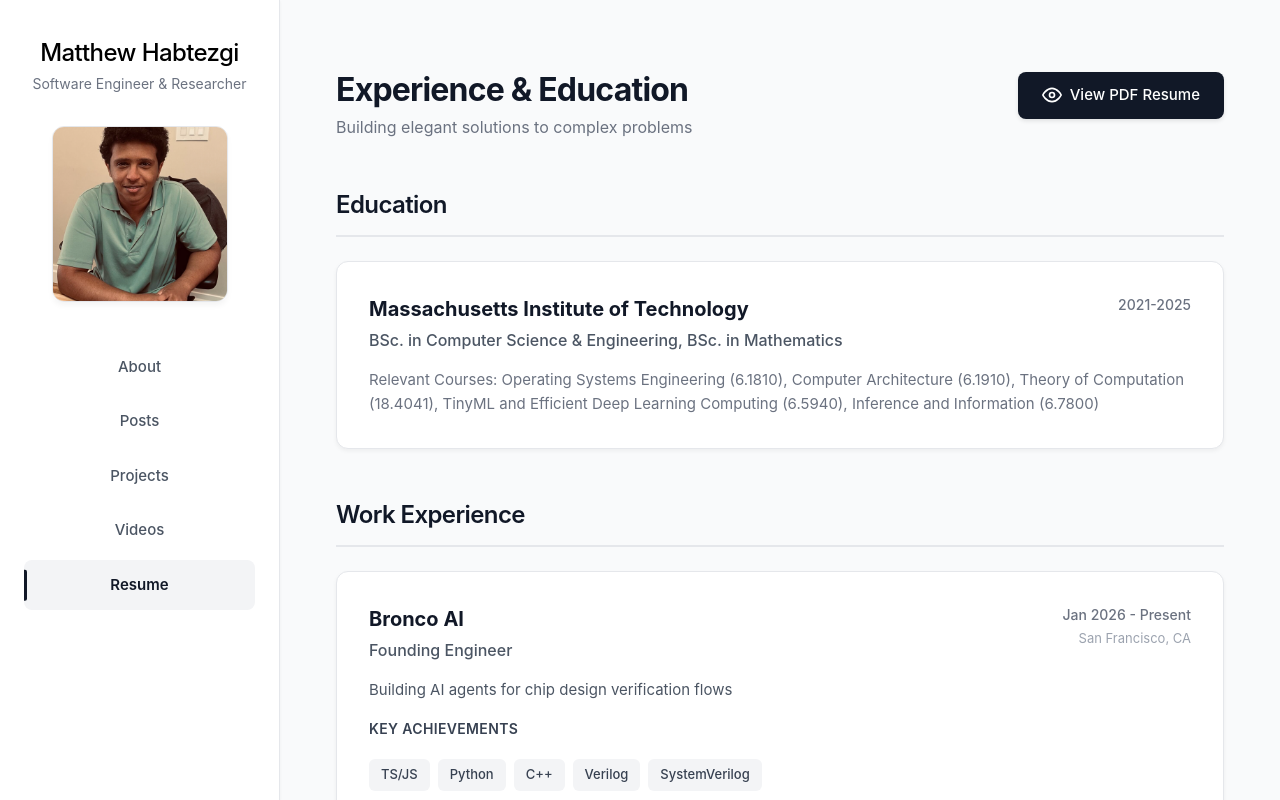
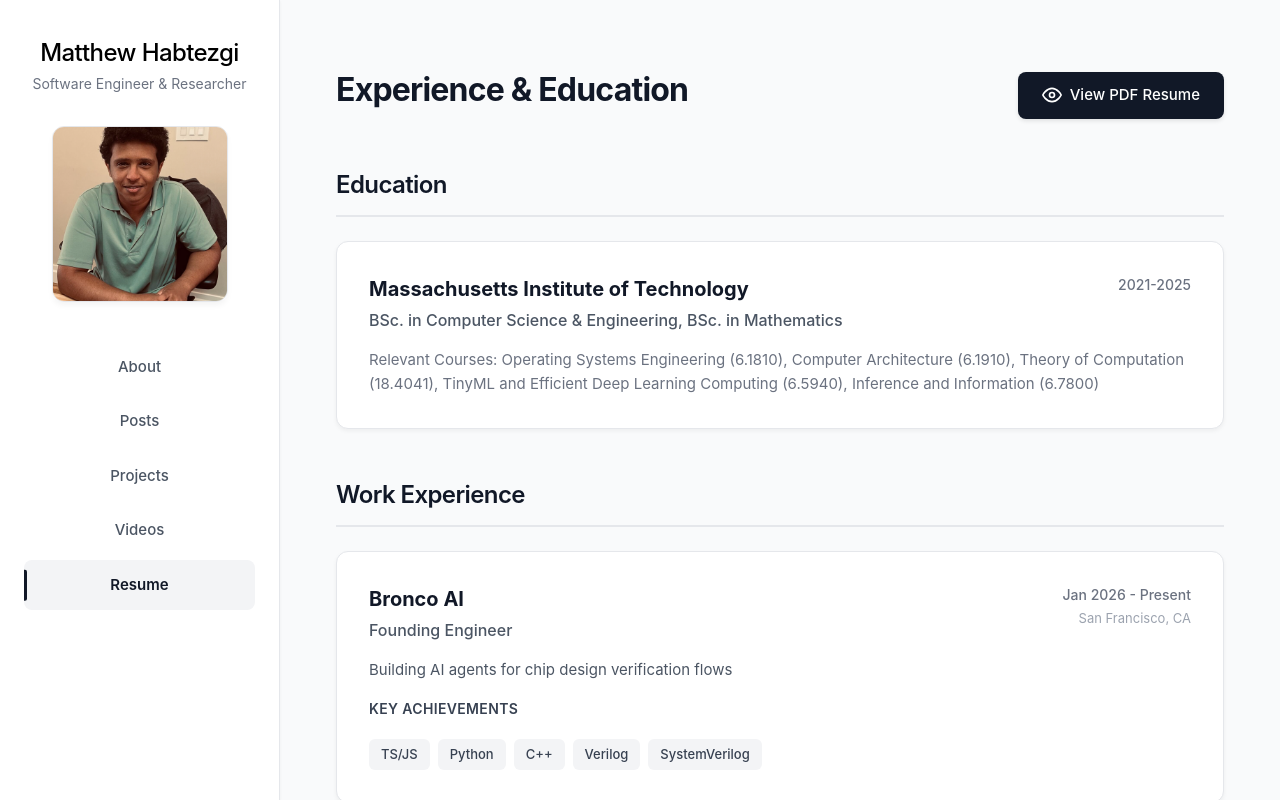
Before and after one commit to mhbtz1/personal-website, a React (Vite) app: page /resume in a window 1280 px wide. Built offline with nearby package versions, Linux system fonts and the light colour scheme.

Commit message:
description nit

```diff
--- a/src/components/Resume.tsx
+++ b/src/components/Resume.tsx
@@ -134,7 +134,6 @@ function Resume() {
       <div className="resume-header">
         <div>
           <h1 className="resume-title">Experience & Education</h1>
-          <p className="resume-subtitle">Building elegant solutions to complex problems</p>
         </div>
         <button className="download-pdf-button" onClick={handleDownloadPDF}>
           {/* eye icon */}
```
